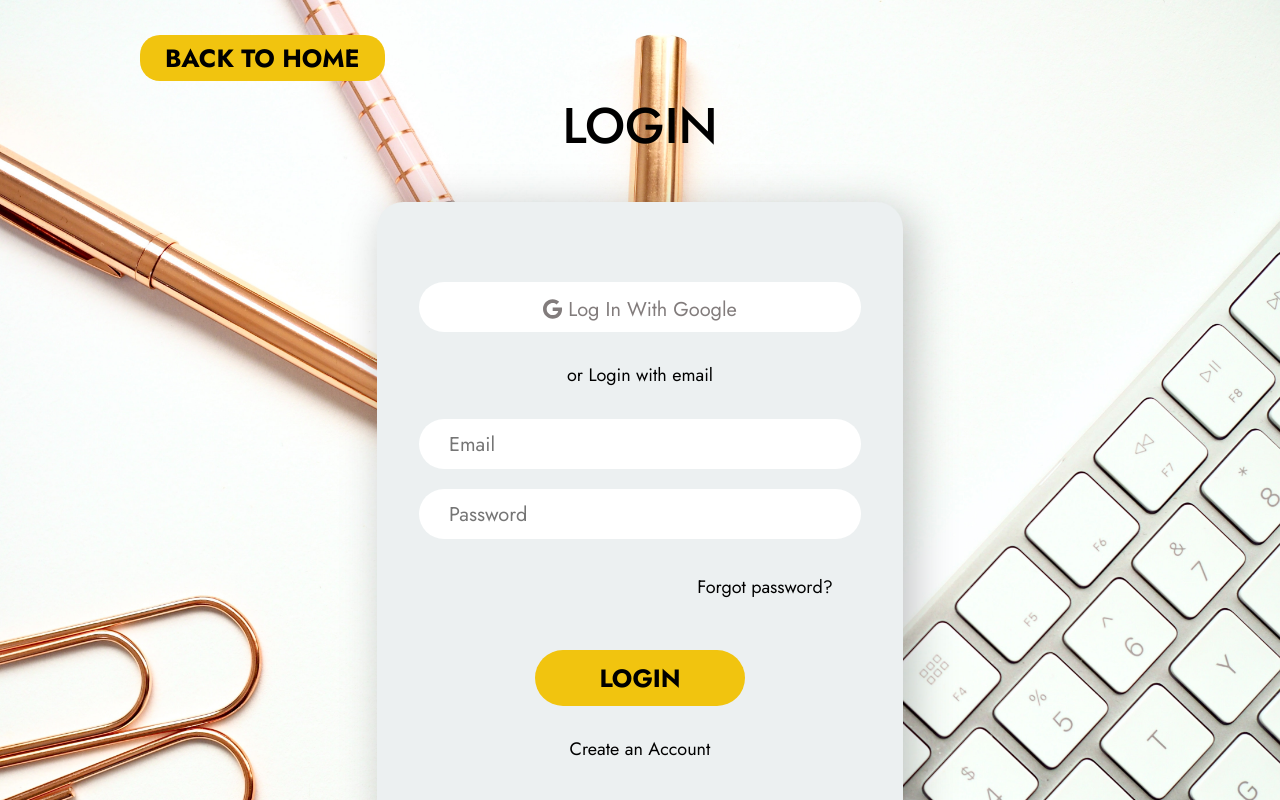
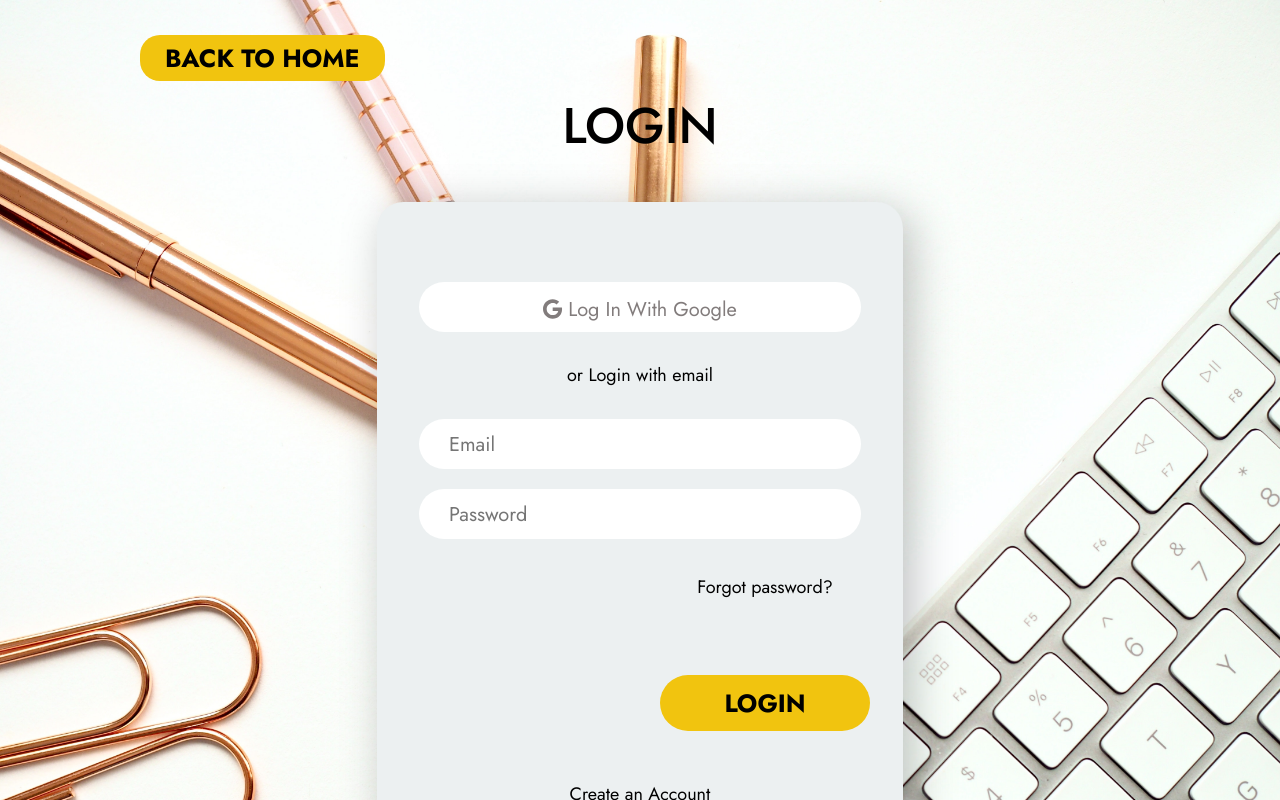
Before and after one commit to ktarun1419/genexp, a React (Create React App) app: page /login in a window 1280 px wide. Shown: the top 800 px of the page. Built offline with nearby package versions, Linux system fonts and the light colour scheme.

Commit message:
Linked SignUp and Login webpages with dashboard for testing purpose

```diff
--- a/src/components/Login.js
+++ b/src/components/Login.js
@@ -32,7 +32,7 @@ export default function Login(props) {
                         </div>
                     </form>
                     <a href="/">Forgot password?</a>
-                    <input type="submit" value="LOGIN" />
+                    <Link to="/dashboard"><input type="submit" value="LOGIN" /></Link>
                     <p className='lastpara'>Create an Account</p>
                 </div>
             </div>
--- a/src/components/SignUp.js
+++ b/src/components/SignUp.js
@@ -4,6 +4,7 @@ import React from 'react'
 import { FontAwesomeIcon } from "@fortawesome/react-fontawesome";
 import { faGoogle } from "@fortawesome/free-brands-svg-icons";
 import './SignUp.css';
+import { Link } from "react-router-dom";
 import { useEffect } from 'react';
 
 export default function SignUp(props) {
@@ -31,7 +32,7 @@ export default function SignUp(props) {
                 </div>
             </form>
             <p>By signing up, I agree to your <b> Terms of Service </b>and <b>Privacy Policy</b>.</p>
-            <input type="submit" value="SIGN UP"/>
+            <Link to="/dashboard"><input type="submit" value="SIGN UP"/></Link>
         </div>
     </div>
     </>
```
